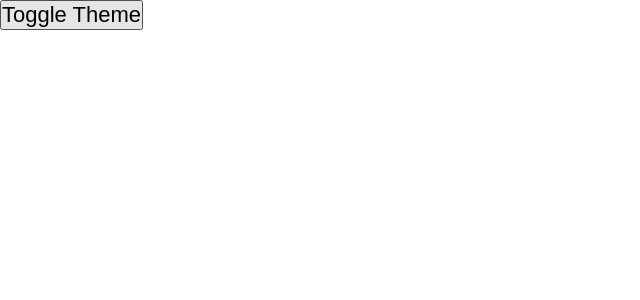
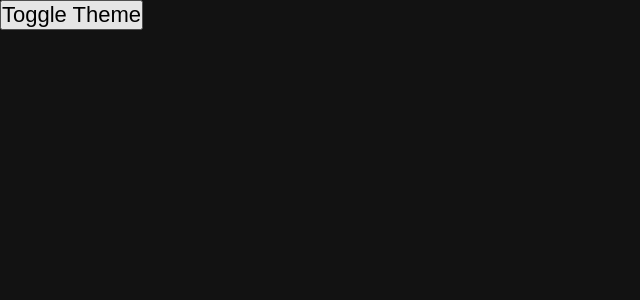
Before and after one commit to Tyler-Cav/Portfolio-V2, an Angular app: page / in a window 1280 px wide. Shown: the top 300 px of the page, without its empty margins (0-640 px from the left). Built offline with nearby package versions, Linux system fonts and the light colour scheme.

Commit message:
update dark theme to default in the :root

```diff
--- a/src/styles.css
+++ b/src/styles.css
@@ -21,13 +21,14 @@
   --core-color-900: oklch(0.58 0.01 151);
   --core-color-950: oklch(0.6 0 NaN);
 
+
+  --bg-color: #121212;
+  --text-color: #ffffff;
+}
+
+.light-theme {
   --bg-color: #ffffff;
   --text-color: #212121;
-}
-
-.dark-theme {
-  --bg-color: #121212;
-  --text-color: #ffffff;
 }
 
 *,
--- a/src/theme-config.service.ts
+++ b/src/theme-config.service.ts
@@ -2,31 +2,25 @@ import { Injectable, signal } from '@angular/core';
 
 @Injectable({ providedIn: 'root' })
 export class ThemeService {
-
-  private currentTheme = signal(localStorage.getItem('themeOption'))
+  private currentTheme = signal(localStorage.getItem('themeOption'));
 
   toggleThemeOnClick() {
-
-    if (this.currentTheme() === 'light-theme') {
+    if (this.currentTheme() === 'dark-theme') {
+      localStorage.setItem('themeOption', 'light-theme');
+      this.currentTheme.set('light-theme');
+      document.body.classList.add('light-theme');
+    } else {
+      this.currentTheme.set('dark-theme');
       localStorage.setItem('themeOption', 'dark-theme');
-      this.currentTheme.set('dark-theme');
-      document.body.classList.add('dark-theme');
-    } else {
-      this.currentTheme.set('light-theme');
-      localStorage.setItem('themeOption', 'light-theme');
-      document.body.classList.remove('dark-theme');
+      document.body.classList.remove('light-theme');
     }
-
   }
 
   themeInitCheck() {
-
-    if (this.currentTheme() === 'dark-theme') {
-      document.body.classList.add('dark-theme');
+    if (this.currentTheme() === 'light-theme') {
+      document.body.classList.add('light-theme');
     } else {
-      document.body.classList.remove('dark-theme');
+      document.body.classList.remove('light-theme');
     }
-
   }
-
 }
```
